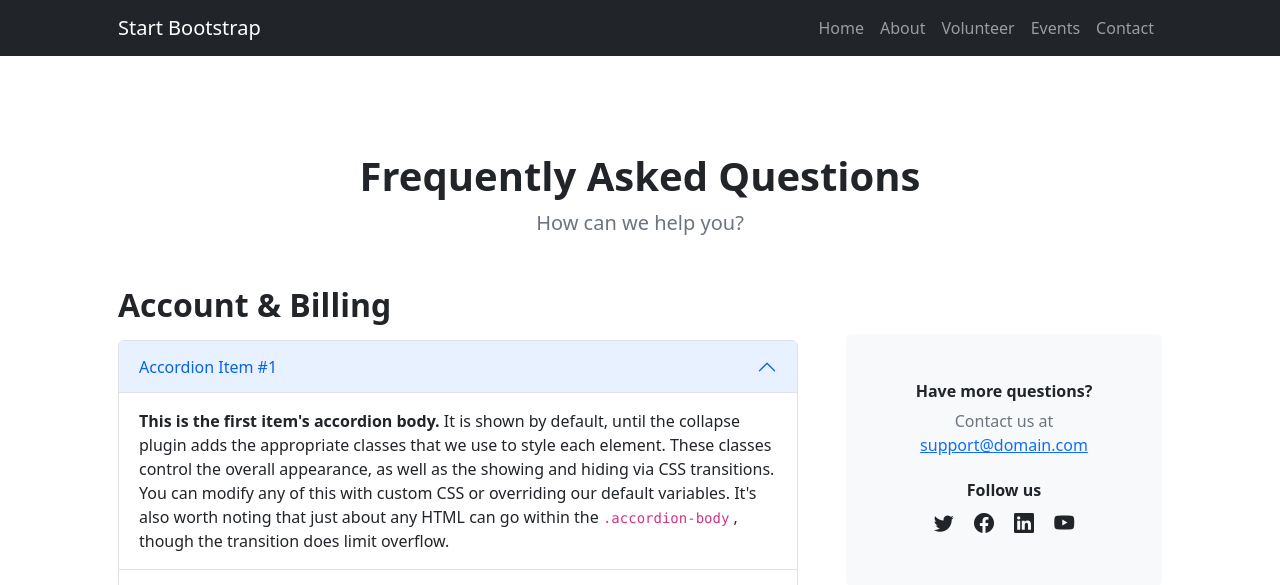
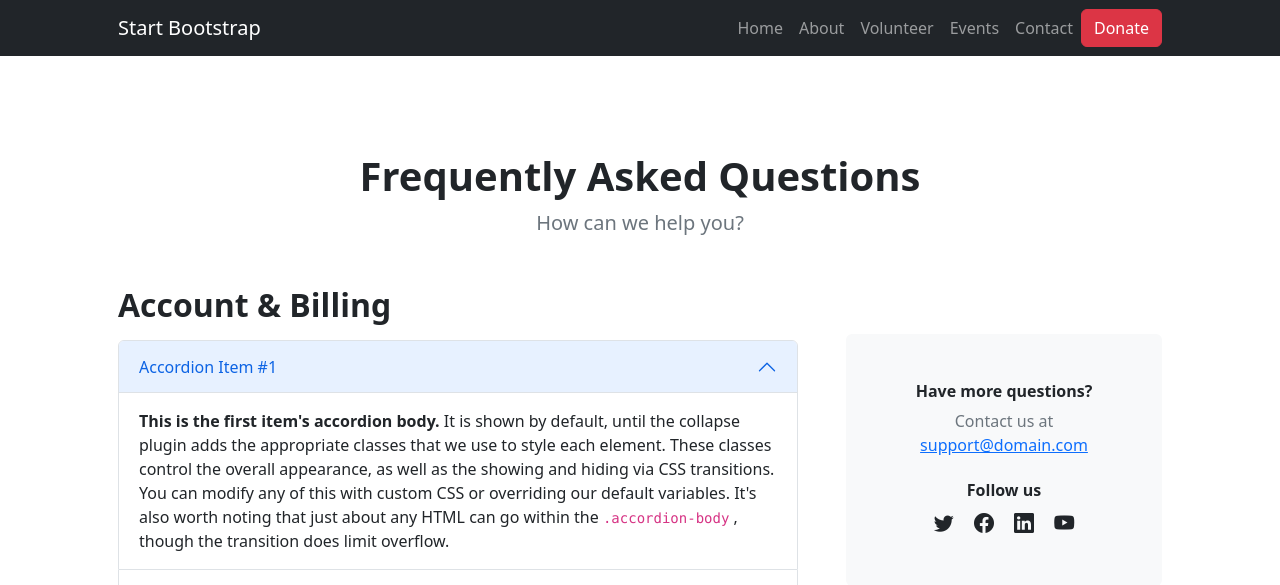
Before and after one commit to Nvp1514/Feeding-Columbus, a Flask app: template templates/events.html in a window 1280 px wide. Shown: the top 585 px of the page. Run offline with Flask 2, Linux system fonts and the light colour scheme; the template is opened without the code that fills it, so the values that code supplies are empty; some libraries are stand-ins or nearby versions.

Commit message:
Update events.html
Added donate button to nav bar

```diff
--- a/templates/events.html
+++ b/templates/events.html
@@ -28,6 +28,7 @@
                             <li class="nav-item"><a class="nav-link" href="events.html">Events</a></li>
                             <li class="nav-item"><a class="nav-link" href="contact.html">Contact</a></li>
                         </ul>
+                        <button class="btn btn-danger navbar-btn"><a class="nav-link" href="donate.html">Donate</a></button>
                     </div>
                 </div>
             </nav>
```
